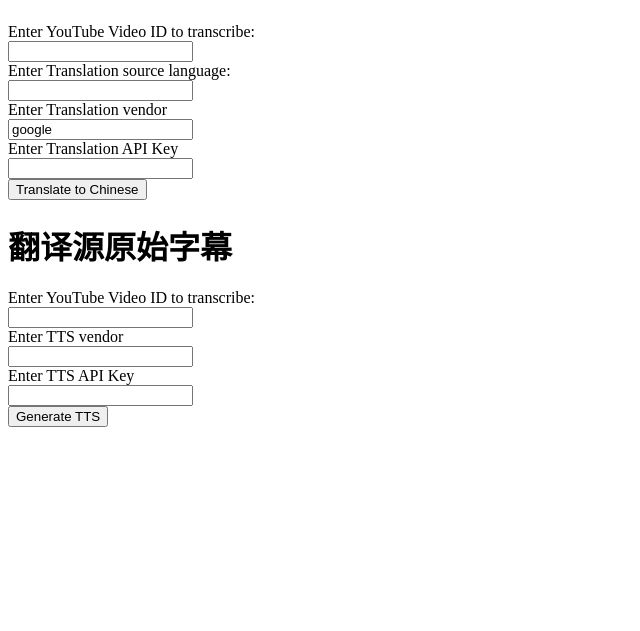
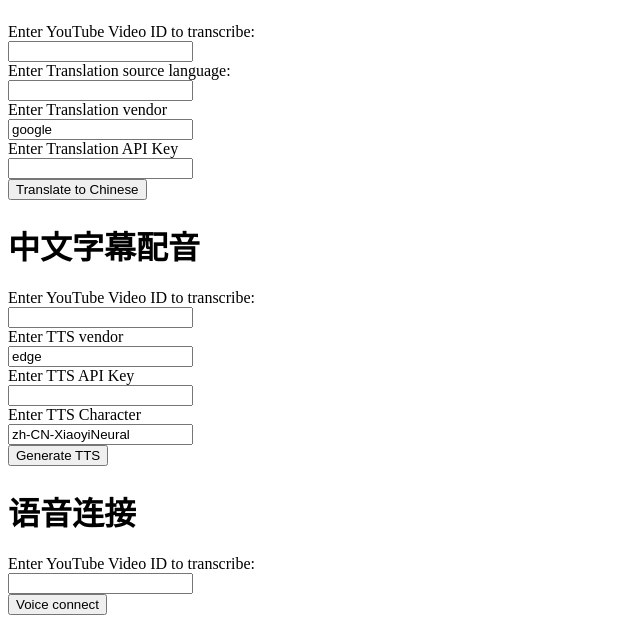
Before and after one commit to sutro-planet/easyvideotrans, a Flask app: page / in a window 1280 px wide. Shown: the part 661-1292 px from the top of the page, without its empty margins (0-640 px from the left). Before the commit the page ends 1088 px from the top, so only its background shows below. Run offline with Flask 3, Linux system fonts and the light colour scheme.

Commit message:
语音合并

```diff
--- a/app.py
+++ b/app.py
@@ -6,7 +6,7 @@ from functools import wraps
 from flask import Flask, request, jsonify, render_template, send_from_directory
 
 from tools.audio_remove import audio_remove
-from work_space import transcribeAudioEn, srtSentanceMerge, srtFileGoogleTran, srtFileDeeplTran, srtFileGPTTran
+from work_space import transcribeAudioEn, srtSentanceMerge, srtFileGoogleTran, srtFileDeeplTran, srtFileGPTTran, srtToVoiceEdge, voiceConnect
 
 app = Flask(__name__)
 
@@ -262,8 +262,8 @@ def srt_en_merged_serve(video_id):
 @require_video_id_from_post_request
 def transhlate_to_zh(video_id):
     data = request.get_json()
+    video_id = data['video_id']
     translateVendor = data['translate_vendor']
-    video_id = data['video_id']
     api_key = data['translate_key']
     en_srt_merged_fn = f'{video_id}_en_merged.srt'
     zh_srt_merged_fn = f'{video_id}_zh_merged.srt'
@@ -317,10 +317,7 @@ def transhlate_to_zh(video_id):
         return jsonify({"message": log_error_return_str(
             f'An error occurred while translating SRT from {en_srt_merged_fn} to {zh_srt_merged_fn}: {exception}')}), 500
 
-    return  jsonify({"message": log_info_return_str(
-            f"Translate to Chinese from successfully."),
-            "video_id": video_id}), 200
-
+    return  jsonify({"message": log_error_return_str("Translate failed.")}), 500
 
 
 @app.route('/srt_zh_merged/<video_id>', methods=['GET'])
@@ -333,3 +330,36 @@ def srt_zh_merged_serve(video_id):
 
     return jsonify({"message": log_warning_return_str(
         f'Transcribed English SRT {zh_srt_merged_fn} not found at {zh_srt_merged_path}')}), 404
+
+
+@app.route('/voice_connect', methods=['POST'])
+@require_video_id_from_post_request
+def voice_connect(video_id):
+    data = request.get_json()
+    video_id = data['video_id']
+    voiceDir = os.path.join(output_path, video_id+"_zh_source")
+    voice_connect_fn = video_id + "_zh.wav"
+    voice_connect_path = os.path.join(output_path, voice_connect_fn)
+
+    if os.path.exists(voiceDir) == False:
+        return jsonify({"message": log_warning_return_str(
+            f'Voice directory {voiceDir} not found at {output_path}')}), 404
+
+    ret = voiceConnect(app.logger, voiceDir, voice_connect_path)
+    if ret == True:
+        return jsonify({"message": log_info_return_str(
+            f"Voice connect {voice_connect_fn} successfully."),
+            "video_id": video_id}), 200
+    else:
+        return jsonify({"message": log_warning_return_str("Voice connect failed.")}), 404
+
+@app.route('/voice_connect/<video_id>', methods=['GET'])
+def voice_connect_serve(video_id):
+    voice_connect_fn = video_id + "_zh.wav"
+    voice_connect_path = os.path.join(output_path, voice_connect_fn)
+
+    if os.path.exists(voice_connect_path):
+        return send_from_directory(output_path, voice_connect_fn, as_attachment=True)
+
+    return jsonify({"message": log_warning_return_str(
+        f'Voice connect {voice_connect_fn} not found at {voice_connect_path}')}), 404
--- a/templates/index.html
+++ b/templates/index.html
@@ -48,23 +48,33 @@
     <label for="source_lang">Enter Translation source language:</label><br>
     <input type="text" id="source_lang" name="source_lang"><br>
     <label for="translate_vendor">Enter Translation vendor</label><br>
-    <input type="text" id="translate_vendor" name="translate_vendor", value="google"><br>
+    <input type="text" id="translate_vendor" name="translate_vendor" value="google"><br>
     <label for="translate_key">Enter Translation API Key</label><br>
     <input type="text" id="translate_key" name="translate_key"><br>
     <input type="submit" value="Translate to Chinese">
     <a id="downloadSrtZhMergeButton" class="btn btn-primary" role="button" style="display: none;">Download zh SRT</a>
 </form>
 
-<h1>翻译源原始字幕</h1>
+<h1>中文字幕配音</h1>
 <form action="/tts/" method="post" id="tts">
     <label for="video_id">Enter YouTube Video ID to transcribe:</label><br>
     <input type="text" id="video_id" name="video_id"><br>
     <label for="tts_vendor">Enter TTS vendor</label><br>
-    <input type="text" id="tts_vendor" name="tts_vendor"><br>
+    <input type="text" id="tts_vendor" name="tts_vendor" value="edge"><br>
     <label for="tts_key">Enter TTS API Key</label><br>
     <input type="text" id="tts_key" name="tts_key"><br>
+    <label for="tts_character">Enter TTS Character</label><br>
+    <input type="text" id="tts_character" name="tts_character" value="zh-CN-XiaoyiNeural"><br>
     <input type="submit" value="Generate TTS">
     <a id="downloadTTSButton" class="btn btn-primary" role="button" style="display: none;">Download TTS</a>
+</form>
+
+<h1>语音连接</h1>
+<form action="/voice_connect/" method="post" id="voiceConnect">
+    <label for="video_id">Enter YouTube Video ID to transcribe:</label><br>
+    <input type="text" id="video_id" name="video_id"><br>
+    <input type="submit" value="Voice connect">
+    <a id="downloadvoiceConnectButton" class="btn btn-primary" role="button" style="display: none;">Download Connected Voice</a>
 </form>
 
 <p id="serverResponse"></p>
@@ -179,6 +189,50 @@
             });
         });
 
+        $("#tts").submit(function (e) {
+            e.preventDefault();
+            $.ajax({
+                url: '/tts',
+                type: 'post',
+                contentType: 'application/json',
+                data: JSON.stringify({
+                    "video_id": $("#video_id").val(),
+                    "tts_vendor": $("#tts_vendor").val(),
+                    "tts_key": $("#tts_key").val(),
+                    "tts_character": $("#tts_character").val()
+                }),
+                success: function (response) {
+                    $("#downloadTTSButton").attr('href', '/tts/' + response.video_id);
+                    $("#downloadTTSButton").show();
+
+                    $("#serverResponse").text(response.message);
+                },
+                error: function (response) {
+                    $("#downloadTTSButton").hide();
+                    $("#serverResponse").text(response.responseJSON.message);
+                }
+            });
+        });
+
+        $("#voiceConnect").submit(function (e) {
+            e.preventDefault();
+            $.ajax({
+                url: '/voice_connect',
+                type: 'post',
+                contentType: 'application/json',
+                data: JSON.stringify({"video_id": $("#video_id").val()}),
+                success: function (response) {
+                    $("#downloadvoiceConnectButton").attr('href', '/voice_connect/' + response.video_id);
+                    $("#downloadvoiceConnectButton").show();
+                    $("#serverResponse").text(response.message);
+                },
+                error: function (response) {
+                    $("#downloadvoiceConnectButton").hide();
+                    $("#serverResponse").text(response.responseJSON.message);
+                }
+            });
+        });
+
     });
 </script>
 </body>
--- a/work_space.py
+++ b/work_space.py
@@ -459,7 +459,7 @@ def srtToVoice(url, srtFileNameAndPath, outputDir):
 @tenacity.retry(wait=tenacity.wait_exponential(multiplier=1, min=4, max=10),
                     stop=tenacity.stop_after_attempt(5),
                     reraise=True)
-def srtToVoiceEdge(srtFileNameAndPath, outputDir, charactor = "zh-CN-XiaoyiNeural"):
+def srtToVoiceEdge(logger, srtFileNameAndPath, outputDir, character = "zh-CN-XiaoyiNeural"):
     # create output directory if not exists
     if not os.path.exists(outputDir):
         os.makedirs(outputDir)
@@ -473,7 +473,7 @@ def srtToVoiceEdge(srtFileNameAndPath, outputDir, charactor = "zh-CN-XiaoyiNeura
 
     async def convertSrtToVoiceEdge(text, path):
         print(f"Start to convert srt to voice into {path}, text: {text}")
-        communicate = edge_tts.Communicate(text, charactor)
+        communicate = edge_tts.Communicate(text, character)
         await communicate.save(path)
 
     coroutines  = []
@@ -555,7 +555,7 @@ def zhVideoPreview(videoFileNameAndPath, voiceFileNameAndPath, insturmentFileNam
     return True
 
 
-def voiceConnect(sourceDir, outputAndPath):
+def voiceConnect(logger, sourceDir, outputAndPath):
     MAX_SPEED_UP = 1.2  # 最大音频加速
     MIN_SPEED_UP = 1.05  # 最小音频加速
     MIN_GAP_DURATION = 0.1  # 最小间隔时间，单位秒。低于这个间隔时间就认为音频重叠了
@@ -580,7 +580,7 @@ def voiceConnect(sourceDir, outputAndPath):
     finalAudioEnd += AudioSegment.from_wav(finalAudioFileAndPath).duration_seconds * 1000
     duration = max(duration, finalAudioEnd)
 
-    diagnosisLog.write("\n<Voice connect section>", False)
+    # diagnosisLog.write("\n<Voice connect section>", False)
 
     # 初始化一个空的音频段
     combined = AudioSegment.silent(duration=duration)
@@ -601,12 +601,12 @@ def voiceConnect(sourceDir, outputAndPath):
                 if speedUp > MAX_SPEED_UP:
                     # 转换为 HH:MM:SS 格式
                     logStr = f"Warning: The audio {i+1} , at {timeStr} , is too short, speed up is {speedUp}."
-                    diagnosisLog.write(logStr)
+                    # diagnosisLog.write(logStr)
 
                 # 音频如果提速一个略大于1，则speedup函数可能会出现一个错误的音频，所以这里确定最小的speedup为1.01
                 if speedUp < MIN_SPEED_UP:
                     logStr = f"Warning: The audio {i+1} , at {timeStr} , speed up {speedUp} is too near to 1.0. Set to {MIN_SPEED_UP} forcibly."
-                    diagnosisLog.write(logStr)
+                    # diagnosisLog.write(logStr)
                     speedUp = MIN_SPEED_UP
                 audio = audio.speedup(playback_speed=speedUp)
 
```
